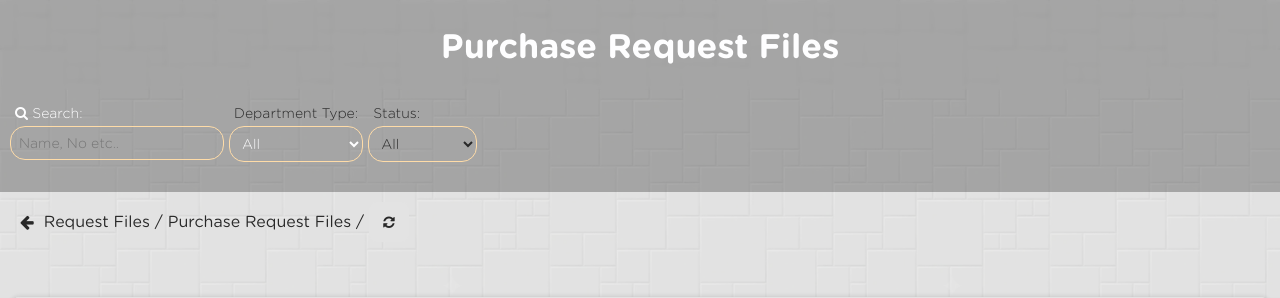
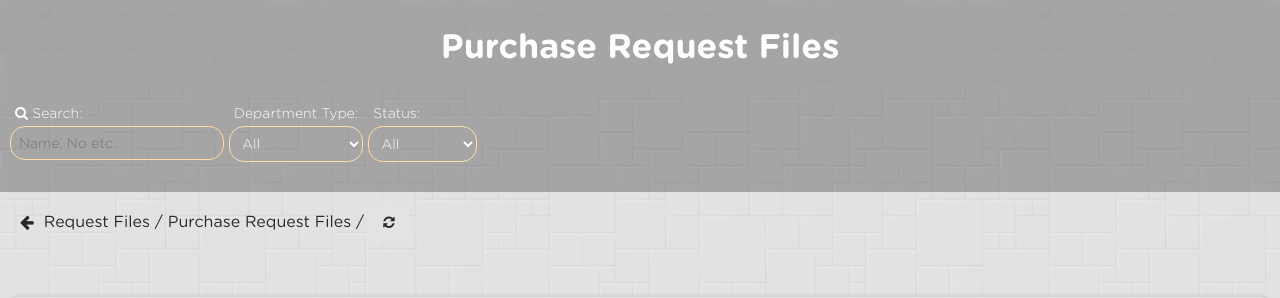
Before and after one commit to ItsAtomTech/OP_System, a Flask app: page /purchase_files_table in a window 1280 px wide. Shown: the top 298 px of the page. Run offline with Flask 3, Linux system fonts and the light colour scheme; data that the repository does not hold is empty.

Commit message:
Fixed Styling on Purchase Request Files, also added Search with Requested name on API

```diff
--- a/website/api_handles.py
+++ b/website/api_handles.py
@@ -700,6 +700,7 @@ def purchase_request_list():
                 PurchaseRequests.misc.ilike(search_term),
                 PurchaseRequests.items.ilike(search_term),
                 PurchaseRequests.status.ilike(search_term),
+                PurchaseRequests.requested_by.ilike(search_term),
                 Users.username.ilike(search_term),
                 Department.name.ilike(search_term),
             )
--- a/website/templates/purchase_files_table.html
+++ b/website/templates/purchase_files_table.html
@@ -53,24 +53,24 @@
 
 
 			 <div class="input_class_rounded">
-				<label class="small"> Department Type: </label>
+				<label class="small primary_color_invert"> Department Type: </label>
 				<select class="small primary_color_invert" oninput="delayedQuerry()" id="department_id">
-					<option value="" > All </option>
+					<option class="primary_background_darker primary_color" value="" > All </option>
 
 			{% for department in get_departments() %}
-					<option value="{{ department.id }}">{{ department.name }}</option>
+					<option  class="primary_background_darker primary_color" value="{{ department.id }}">{{ department.name }}</option>
 			{% endfor %}
 				</select>
 			</div>
 
 
 			 <div class="input_class_rounded">
-				<label class="small"> Status: </label>
-				<select class="small primary_color" oninput="delayedQuerry()" id="status_filter">
+				<label class="small primary_color_invert"> Status: </label>
+				<select class="small primary_color_invert primary_background_darker" oninput="delayedQuerry()" id="status_filter">
 					<option value="" > All </option>
-					<option value="pending" > Pending </option>
-					<option value="approved" > Approved </option>
-					<option value="processed" > Processed </option>
+					<option class="primary_background_darker primary_color" value="pending" > Pending </option>
+					<option class="primary_background_darker primary_color" value="approved" > Approved </option>
+					<option class="primary_background_darker primary_color" value="processed" > Processed </option>
 				</select>
 			</div>
 
```
